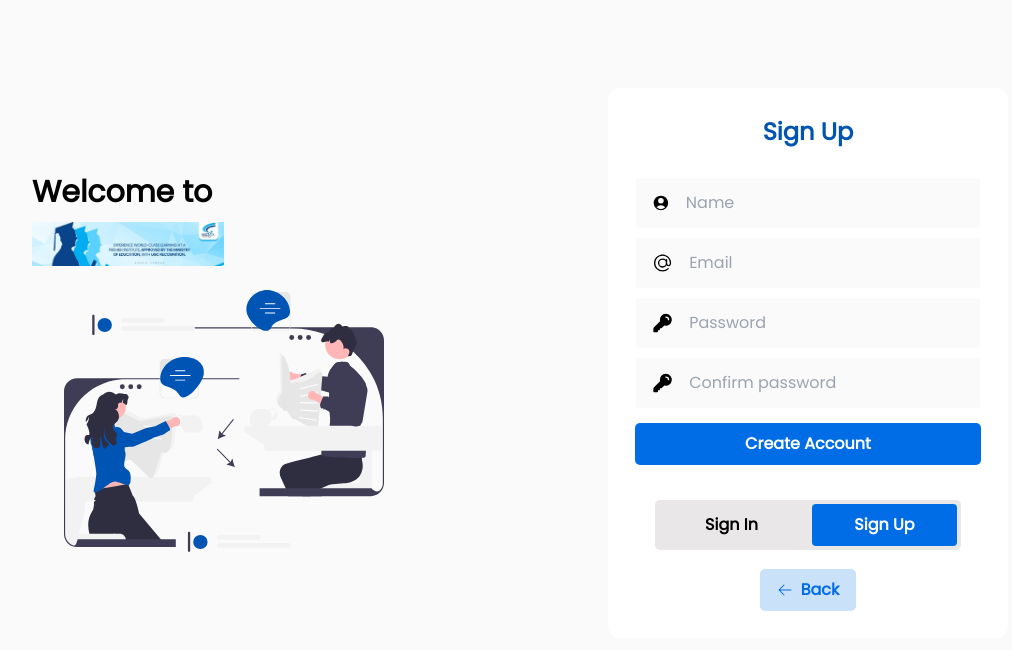
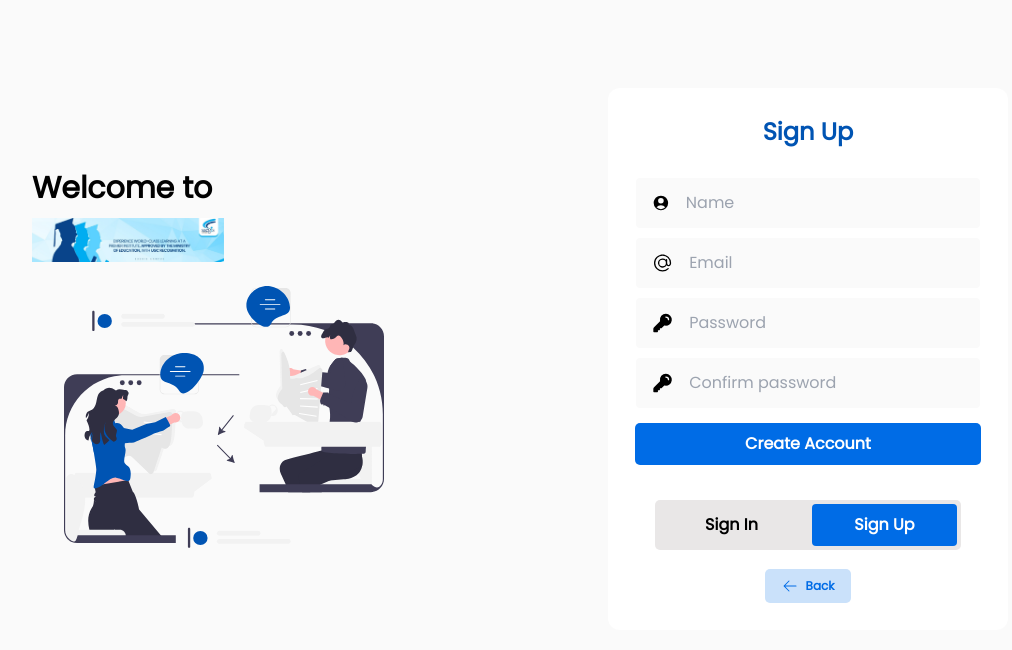
Before and after one commit to fullstack-projectz/Event-Management-frontend, a React (Vite) app: page /register in a window 1280 px wide. Shown: the top 650 px of the page, without its empty margins (136-1148 px from the left). Built offline with nearby package versions, Linux system fonts and the light colour scheme.

Commit message:
fix: fixed the minor bug

```diff
--- a/src/pages/AddEvent.jsx
+++ b/src/pages/AddEvent.jsx
@@ -20,6 +20,7 @@ export default function AddEvent() {
   });
 
   const [errors, setErrors] = useState({});
+  const [loading, setLoading] = useState(false); // Loading state
 
   // Image upload handler
   const handleImageUpload = (e) => {
@@ -59,6 +60,8 @@ export default function AddEvent() {
 
     if (!validateForm()) return;
 
+    setLoading(true); // Set loading to true when submitting
+
     const eventData = new FormData();
     eventData.append("owner", formData.owner);
     eventData.append("title", formData.title);
@@ -91,11 +94,15 @@ export default function AddEvent() {
           location: "",
           ticketPrice: "",
           image: null,
-          likes: ''
+          likes: '',
         });
       })
       .catch((error) => {
         console.error("Error posting event:", error);
+        alert("Failed to create event. Please try again.");
+      })
+      .finally(() => {
+        setLoading(false);
       });
   };
 
@@ -220,8 +227,12 @@ export default function AddEvent() {
           </label>
 
           {/* Submit Button */}
-          <button className="primary" type="submit">
-            Submit
+          <button
+            className="primary"
+            type="submit"
+            disabled={loading} // Disable button when loading
+          >
+            {loading ? "Submitting..." : "Submit"} {/* Show loading text when submitting */}
           </button>
         </div>
       </form>
--- a/src/pages/IndexPage.jsx
+++ b/src/pages/IndexPage.jsx
@@ -61,6 +61,8 @@ export default function IndexPage() {
 
             //! Check the event date is passed or not ---------------------------------------------------------------------------------------
             if (eventDate > currentDate || eventDate.toDateString() === currentDate.toDateString()) {
+              console.log(event);
+
               return (
                 <div className="bg-white rounded-xl relative" key={event._id}>
                   <div className='rounded-tl-[0.75rem] rounded-tr-[0.75rem] rounded-br-[0] rounded-bl-[0] object-fill aspect-16:9'>
@@ -115,4 +117,4 @@ export default function IndexPage() {
     </>
 
   )
-}
+};
--- a/src/pages/RegisterPage.jsx
+++ b/src/pages/RegisterPage.jsx
@@ -1,4 +1,3 @@
-/* eslint-disable no-empty */
 import { Link, Navigate } from "react-router-dom";
 import { useState } from "react";
 import axios from "axios";
@@ -6,128 +5,234 @@ import signuppicImg from "../assets/signuppic.svg";
 import heroImg from "../assets/hero.jpg";
 
 export default function RegisterPage() {
-  const [name, setName] = useState('');
-  const [email, setEmail] = useState('');
-  const [password, setPassword] = useState('');
-  const [confirmPassword, setConfirmPassword] = useState('');
-  const [redirect, setRedirect] = useState('');
+  const [name, setName] = useState("");
+  const [email, setEmail] = useState("");
+  const [password, setPassword] = useState("");
+  const [confirmPassword, setConfirmPassword] = useState("");
+  const [redirect, setRedirect] = useState(false);
+  const [loading, setLoading] = useState(false); // Loading state
+  const [errors, setErrors] = useState({}); // Store validation errors
 
+  // Validate inputs
+  function validateInputs() {
+    const newErrors = {};
 
-  async function registerUser(ev){
+    if (!name) {
+      newErrors.name = "Name is required";
+    }
+
+    const emailRegex = /^[a-zA-Z0-9._%+-]+@[a-zA-Z0-9.-]+\.[a-zA-Z]{2,}$/;
+    if (!email) {
+      newErrors.email = "Email is required";
+    } else if (!emailRegex.test(email)) {
+      newErrors.email = "Please enter a valid email address";
+    }
+
+    if (!password) {
+      newErrors.password = "Password is required";
+    } else if (password.length < 6) {
+      newErrors.password = "Password must be at least 6 characters long";
+    }
+
+    if (!confirmPassword) {
+      newErrors.confirmPassword = "Confirm password is required";
+    } else if (confirmPassword !== password) {
+      newErrors.confirmPassword = "Passwords do not match";
+    }
+
+    setErrors(newErrors);
+    return Object.keys(newErrors).length === 0; // Return true if no errors
+  }
+
+  async function registerUser(ev) {
     ev.preventDefault();
 
-    if (password !== confirmPassword) {
-      alert('Passwords do not match');
+    // Validate inputs before proceeding
+    if (!validateInputs()) {
       return;
     }
 
-    try{
-      await axios.post('/register', {
+    setLoading(true); // Set loading to true when submitting
+
+    try {
+      await axios.post("/register", {
         name,
         email,
         password,
-
       });
-      alert('Registration Successful')
-      setRedirect(true)
-    }catch(e){
-      alert('Registration failed')
+      alert("Registration Successful");
+      setRedirect(true);
+    } catch (e) {
+      alert("Registration failed");
+    } finally {
+      setLoading(false); // Set loading to false after submission is complete
     }
   }
 
-  if (redirect){
-    return <Navigate to={'/login'} />
+  if (redirect) {
+    return <Navigate to={"/login"} />;
   }
 
   return (
-
-    <div className ="flex w-full h-full lg:-ml-24 px-10 py-10 justify-between place-items-center mt-12">
-      <div className= "hidden lg:flex flex-col right-box ">
+    <div className="flex w-full h-full lg:-ml-24 px-10 py-10 justify-between place-items-center mt-12">
+      <div className="hidden lg:flex flex-col right-box">
         <div className="flex flex-col gap-3">
           <div className="text-3xl font-black">Welcome to</div>
 
           <div>
-            <img src={heroImg} alt="" className="w-48"/>
+            <img src={heroImg} alt="" className="w-48" />
           </div>
         </div>
 
         <div className="ml-48 w-80 mt-6">
-        <img src={signuppicImg} alt="" className='w-full'/>
+          <img src={signuppicImg} alt="" className="w-full" />
+        </div>
+      </div>
+      <div className="bg-white w-full sm:w-full md:w-1/2 lg:w-1/3 px-7 py-7 rounded-xl justify-center align-middle">
+        <form className="flex flex-col w-auto items-center" onSubmit={registerUser}>
+          <h1 className="px-3 font-extrabold mb-5 text-primarydark text-2xl">Sign Up</h1>
+
+          {/* Name Input */}
+          <div className="input">
+            <svg
+              xmlns="http://www.w3.org/2000/svg"
+              viewBox="0 0 24 24"
+              fill="currentColor"
+              className="w-5 h-5"
+            >
+              <path
+                fillRule="evenodd"
+                d="M18.685 19.097A9.723 9.723 0 0021.75 12c0-5.385-4.365-9.75-9.75-9.75S2.25 6.615 2.25 12a9.723 9.723 0 003.065 7.097A9.716 9.716 0 0012 21.75a9.716 9.716 0 006.685-2.653zm-12.54-1.285A7.486 7.486 0 0112 15a7.486 7.486 0 015.855 2.812A8.224 8.224 0 0112 20.25a8.224 8.224 0 01-5.855-2.438zM15.75 9a3.75 3.75 0 11-7.5 0 3.75 3.75 0 017.5 0z"
+                clipRule="evenodd"
+              />
+            </svg>
+            <input
+              type="text"
+              placeholder="Name"
+              className="input-et"
+              value={name}
+              onChange={(ev) => setName(ev.target.value)}
+            />
+            {errors.name && <p className="text-red-500 text-sm">{errors.name}</p>}
           </div>
 
-    </div>
-      <div className= "bg-white w-full sm:w-full md:w-1/2 lg:w-1/3 px-7 py-7 rounded-xl justify-center align-middle ">
-
-        <form className="flex flex-col w-auto items-center" onSubmit={registerUser}>
-            <h1 className='px-3 font-extrabold mb-5 text-primarydark text-2xl'>Sign Up</h1>
-
-            <div className= "input">
-              {/* <img src={account} alt="Name" className="name"/> */}
-              <svg xmlns="http://www.w3.org/2000/svg" viewBox="0 0 24 24" fill="currentColor" className="w-5 h-5">
-                <path fillRule="evenodd" d="M18.685 19.097A9.723 9.723 0 0021.75 12c0-5.385-4.365-9.75-9.75-9.75S2.25 6.615 2.25 12a9.723 9.723 0 003.065 7.097A9.716 9.716 0 0012 21.75a9.716 9.716 0 006.685-2.653zm-12.54-1.285A7.486 7.486 0 0112 15a7.486 7.486 0 015.855 2.812A8.224 8.224 0 0112 20.25a8.224 8.224 0 01-5.855-2.438zM15.75 9a3.75 3.75 0 11-7.5 0 3.75 3.75 0 017.5 0z" clipRule="evenodd" />
+          {/* Email Input */}
+          <div className="input">
+            <svg
+              xmlns="http://www.w3.org/2000/svg"
+              viewBox="0 0 24 24"
+              fill="currentColor"
+              className="w-6 h-6"
+            >
+              <path
+                fillRule="evenodd"
+                d="M17.834 6.166a8.25 8.25 0 100 11.668.75.75 0 011.06 1.06c-3.807 3.808-9.98 3.808-13.788 0-3.808-3.807-3.808-9.98 0-13.788 3.807-3.808 9.98-3.808 13.788 0A9.722 9.722 0 0121.75 12c0 .975-.296 1.887-.809 2.571-.514.685-1.28 1.179-2.191 1.179-.904 0-1.666-.487-2.18-1.164a5.25 5.25 0 11-.82-6.26V8.25a.75.75 0 011.5 0V12c0 .682.208 1.27.509 1.671.3.401.659.579.991.579.332 0 .69-.178.991-.579.3-.4.509-.99.509-1.671a8.222 8.222 0 00-2.416-5.834zM15.75 12a3.75 3.75 0 10-7.5 0 3.75 3.75 0 007.5 0z"
+                clipRule="evenodd"
+              />
             </svg>
-
-              <input type ="text"  placeholder="Name" className="input-et" value={name} onChange={ev => setName(ev.target.value)}/>
+            <input
+              type="email"
+              placeholder="Email"
+              className="input-et"
+              value={email}
+              onChange={(ev) => setEmail(ev.target.value)}
+            />
+            {errors.email && <p className="text-red-500 text-sm">{errors.email}</p>}
           </div>
 
-            <div className= "input">
-              {/* <img src={account} alt="Name" className="name"/> */}
-              <svg xmlns="http://www.w3.org/2000/svg" viewBox="0 0 24 24" fill="currentColor" className="w-6 h-6">
-                <path fillRule="evenodd" d="M17.834 6.166a8.25 8.25 0 100 11.668.75.75 0 011.06 1.06c-3.807 3.808-9.98 3.808-13.788 0-3.808-3.807-3.808-9.98 0-13.788 3.807-3.808 9.98-3.808 13.788 0A9.722 9.722 0 0121.75 12c0 .975-.296 1.887-.809 2.571-.514.685-1.28 1.179-2.191 1.179-.904 0-1.666-.487-2.18-1.164a5.25 5.25 0 11-.82-6.26V8.25a.75.75 0 011.5 0V12c0 .682.208 1.27.509 1.671.3.401.659.579.991.579.332 0 .69-.178.991-.579.3-.4.509-.99.509-1.671a8.222 8.222 0 00-2.416-5.834zM15.75 12a3.75 3.75 0 10-7.5 0 3.75 3.75 0 007.5 0z" clipRule="evenodd" />
+          {/* Password Input */}
+          <div className="input">
+            <svg
+              xmlns="http://www.w3.org/2000/svg"
+              viewBox="0 0 24 24"
+              fill="currentColor"
+              className="w-6 h-6"
+            >
+              <path
+                fillRule="evenodd"
+                d="M15.75 1.5a6.75 6.75 0 00-6.651 7.906c.067.39-.032.717-.221.906l-6.5 6.499a3 3 0 00-.878 2.121v2.818c0 .414.336.75.75.75H6a.75.75 0 00.75-.75v-1.5h1.5A.75.75 0 009 19.5V18h1.5a.75.75 0 00.53-.22l2.658-2.658c.19-.189.517-.288.906-.22A6.75 6.75 0 1015.75 1.5zm0 3a.75.75 0 000 1.5A2.25 2.25 0 0118 8.25a.75.75 0 001.5 0 3.75 3.75 0 00-3.75-3.75z"
+                clipRule="evenodd"
+              />
             </svg>
-
-              <input type ="email"  placeholder="Email" className="input-et" value={email} onChange={ev => setEmail(ev.target.value)}/>
+            <input
+              type="password"
+              placeholder="Password"
+              className="input-et"
+              value={password}
+              onChange={(ev) => setPassword(ev.target.value)}
+            />
+            {errors.password && <p className="text-red-500 text-sm">{errors.password}</p>}
           </div>
 
-            <div className= "input">
-              {/* <img src={account} alt="Name" className="name"/> */}
-              <svg xmlns="http://www.w3.org/2000/svg" viewBox="0 0 24 24" fill="currentColor" className="w-6 h-6">
-                <path fillRule="evenodd" d="M15.75 1.5a6.75 6.75 0 00-6.651 7.906c.067.39-.032.717-.221.906l-6.5 6.499a3 3 0 00-.878 2.121v2.818c0 .414.336.75.75.75H6a.75.75 0 00.75-.75v-1.5h1.5A.75.75 0 009 19.5V18h1.5a.75.75 0 00.53-.22l2.658-2.658c.19-.189.517-.288.906-.22A6.75 6.75 0 1015.75 1.5zm0 3a.75.75 0 000 1.5A2.25 2.25 0 0118 8.25a.75.75 0 001.5 0 3.75 3.75 0 00-3.75-3.75z" clipRule="evenodd" />
+          {/* Confirm Password Input */}
+          <div className="input">
+            <svg
+              xmlns="http://www.w3.org/2000/svg"
+              viewBox="0 0 24 24"
+              fill="currentColor"
+              className="w-6 h-6"
+            >
+              <path
+                fillRule="evenodd"
+                d="M15.75 1.5a6.75 6.75 0 00-6.651 7.906c.067.39-.032.717-.221.906l-6.5 6.499a3 3 0 00-.878 2.121v2.818c0 .414.336.75.75.75H6a.75.75 0 00.75-.75v-1.5h1.5A.75.75 0 009 19.5V18h1.5a.75.75 0 00.53-.22l2.658-2.658c.19-.189.517-.288.906-.22A6.75 6.75 0 1015.75 1.5zm0 3a.75.75 0 000 1.5A2.25 2.25 0 0118 8.25a.75.75 0 001.5 0 3.75 3.75 0 00-3.75-3.75z"
+                clipRule="evenodd"
+              />
             </svg>
-
-              <input type ="password"  placeholder="Password" className="input-et" value={password} onChange={ev => setPassword(ev.target.value)}/>
+            <input
+              type="password"
+              placeholder="Confirm password"
+              className="input-et"
+              value={confirmPassword}
+              onChange={(ev) => setConfirmPassword(ev.target.value)}
+            />
+            {errors.confirmPassword && <p className="text-red-500 text-sm">{errors.confirmPassword}</p>}
           </div>
 
-            <div className= "input">
-              {/* <img src={account} alt="Name" className="name"/> */}
-              <svg xmlns="http://www.w3.org/2000/svg" viewBox="0 0 24 24" fill="currentColor" className="w-6 h-6">
-                <path fillRule="evenodd" d="M15.75 1.5a6.75 6.75 0 00-6.651 7.906c.067.39-.032.717-.221.906l-6.5 6.499a3 3 0 00-.878 2.121v2.818c0 .414.336.75.75.75H6a.75.75 0 00.75-.75v-1.5h1.5A.75.75 0 009 19.5V18h1.5a.75.75 0 00.53-.22l2.658-2.658c.19-.189.517-.288.906-.22A6.75 6.75 0 1015.75 1.5zm0 3a.75.75 0 000 1.5A2.25 2.25 0 0118 8.25a.75.75 0 001.5 0 3.75 3.75 0 00-3.75-3.75z" clipRule="evenodd" />
-              </svg>
-              <input type ="password"  placeholder="Confirm password" className="input-et" value={confirmPassword} onChange={ev => setConfirmPassword(ev.target.value)}/>
+          {/* Submit Button */}
+          <div className="w-full py-4">
+            <button type="submit" className="primary w-full" disabled={loading}>
+              {loading ? "Creating Account..." : "Create Account"}
+            </button>
           </div>
 
-
-            <div className="w-full py-4">
-              <button type="submit" className="primary w-full"> Create Account </button>
-            </div>
-
+          {/* Sign In / Sign Up Links */}
           <div className="container2">
             <div className="w-full h-full p-1">
-                <Link to={'/login'}>
-                  <button type="submit" className="text-black cursor-pointer rounded w-full h-full font-bold" > Sign In</button>
+              <Link to={"/login"}>
+                <button type="submit" className="text-black cursor-pointer rounded w-full h-full font-bold">
+                  Sign In
+                </button>
               </Link>
             </div>
             <div className="w-full h-full p-1">
-                <Link to={'/register'}>
-                  <button type="submit" className="text-white cursor-pointer rounded w-full h-full bg-primary font-bold" > Sign Up</button>
+              <Link to={"/register"}>
+                <button type="submit" className="text-white cursor-pointer rounded w-full h-full bg-primary font-bold">
+                  Sign Up
+                </button>
               </Link>
             </div>
           </div>
 
-            <Link to={'/'} className="">
+          {/* Back Button */}
+          <Link to={"/"} className="">
             <button className="secondary">
-                <svg xmlns="http://www.w3.org/2000/svg" viewBox="0 0 24 24" fill="currentColor" className="w-4 h-4">
-                  <path fillRule="evenodd" d="M11.03 3.97a.75.75 0 010 1.06l-6.22 6.22H21a.75.75 0 010 1.5H4.81l6.22 6.22a.75.75 0 11-1.06 1.06l-7.5-7.5a.75.75 0 010-1.06l7.5-7.5a.75.75 0 011.06 0z" clipRule="evenodd" />
+              <svg
+                xmlns="http://www.w3.org/2000/svg"
+                viewBox="0 0 24 24"
+                fill="currentColor"
+                className="w-4 h-4"
+              >
+                <path
+                  fillRule="evenodd"
+                  d="M11.03 3.97a.75.75 0 010 1.06l-6.22 6.22H21a.75.75 0 010 1.5H4.81l6.22 6.22a.75.75 0 11-1.06 1.06l-7.5-7.5a.75.75 0 010-1.06l7.5-7.5a.75.75 0 011.06 0z"
+                  clipRule="evenodd"
+                />
               </svg>
-                Back
+              <p className="text-xs">Back</p>
             </button>
           </Link>
-
         </form>
-
       </div>
-
-
     </div>
-  )
+  );
 }
```
Lines whose indentation alone changed are shown as unchanged.
